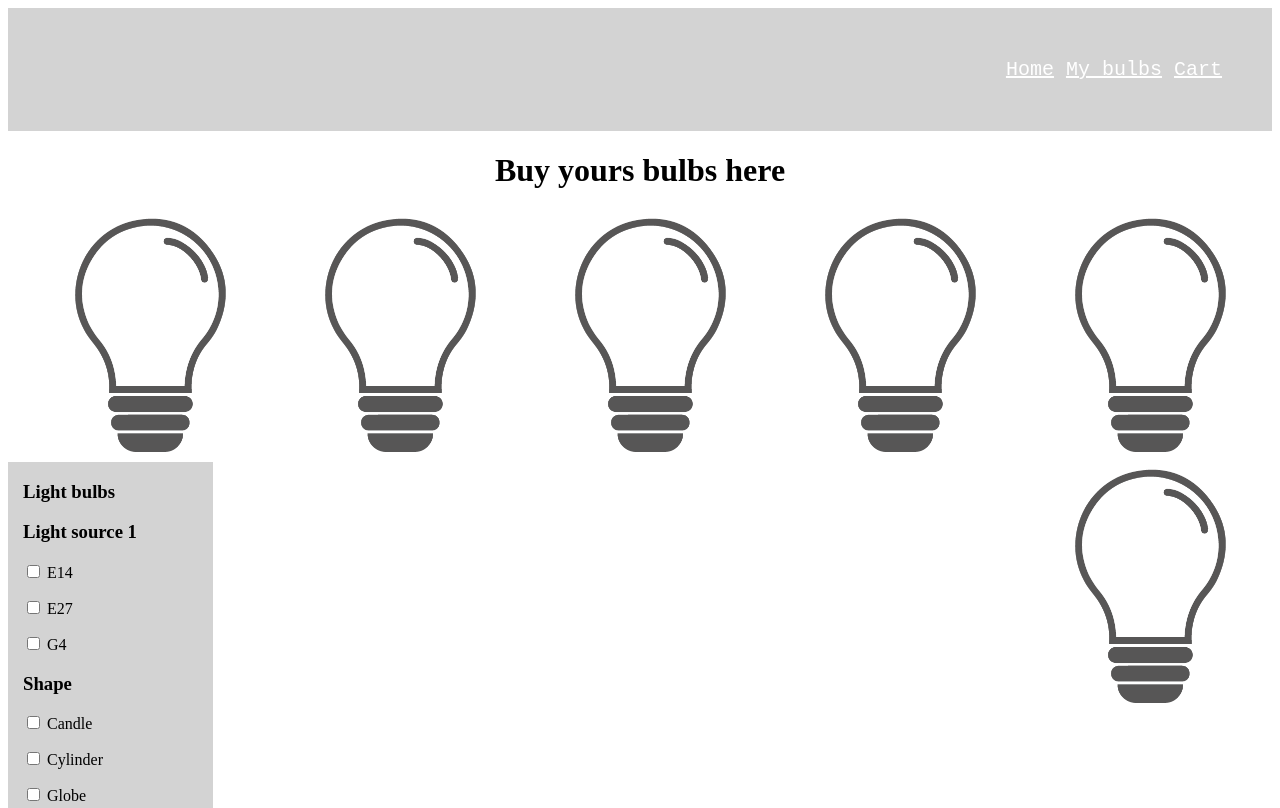
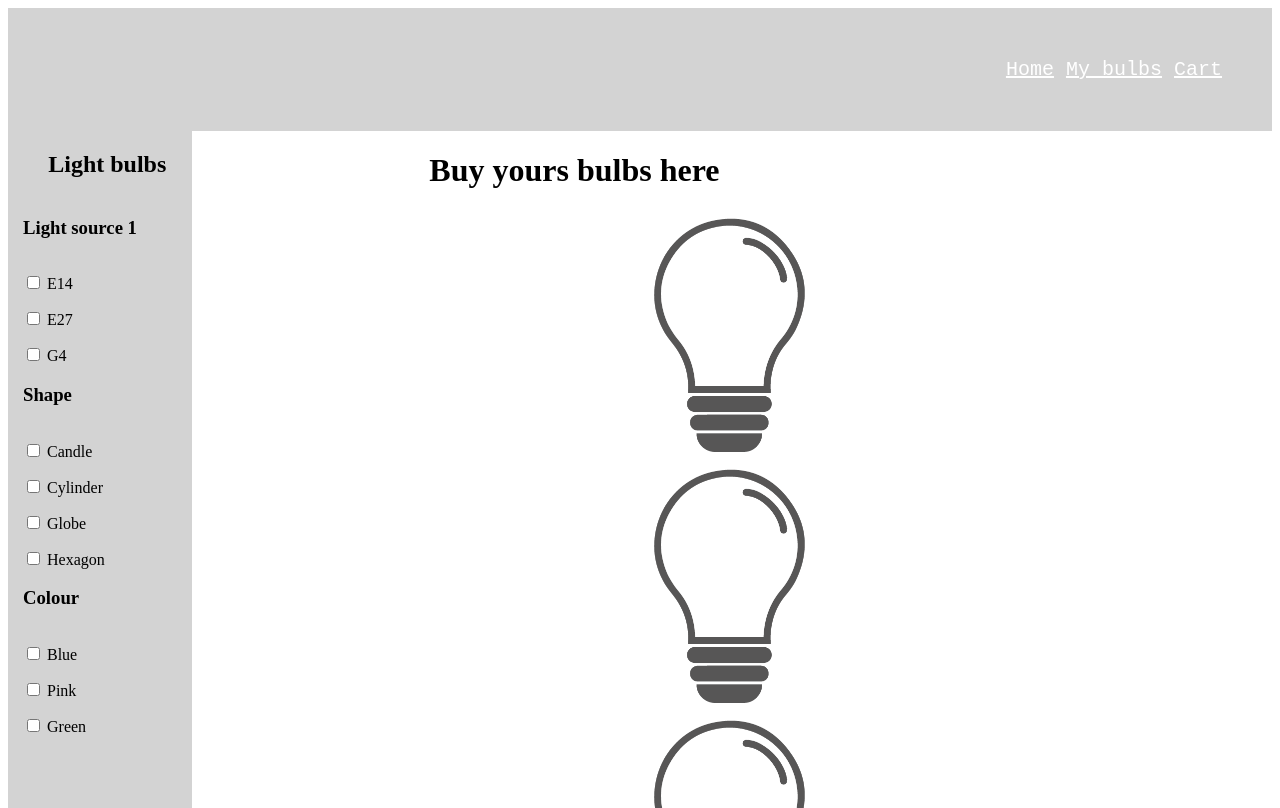
Before and after one commit to MattProficz/MyLightBulb, a plain HTML site: page LightBulb website/index.html in a window 1280 px wide. Shown: the top 808 px of the page. Drawn offline with Linux system fonts and the light colour scheme.

Commit message:
style structure

```diff
--- a/LightBulb website/index.html
+++ b/LightBulb website/index.html
@@ -15,26 +15,12 @@
     </nav>
 </header>
 
-<main class="GK">
-    <H1>Buy yours bulbs here</H1>
-
-
-<!-- TODO: workit through javascript <marquee>Buy it here ! 20% off now !</marquee>-->
-
-<a href="bulbalone.html"><img class="bulb" src="Ampoule no light.png" alt="ampoule no light"></a>
-<a href="bulbalone.html"><img class="bulb" src="Ampoule no light.png" alt="ampoule no light"></a>
-<a href="bulbalone.html"><img class="bulb" src="Ampoule no light.png" alt="ampoule no light"></a>
-<a href="bulbalone.html"><img class="bulb" src="Ampoule no light.png" alt="ampoule no light"></a>
-<a href="bulbalone.html"><img class="bulb" src="Ampoule no light.png" alt="ampoule no light"></a>
-<a href="bulbalone.html"><img class="bulb" src="Ampoule no light.png" alt="ampoule no light"></a>
-
-</main>
-
+<div class="grid-wrapper">
     <aside>
-    <h3>Light bulbs</h3>
-
+        <h2>Light bulbs</h2>
 
         <h3>Light source 1</h3>
+
             <label for="E14">
             <input type="checkbox" id="E14" name="E14" />
             <span>E14</span>
@@ -44,6 +30,7 @@
             <input type="checkbox" id="E27" name="E27" />
             <span>E27</span>
             </label>
+
             <label for="G4">
             <input type="checkbox" id="G4" name="G4" />
             <span>G4</span>
@@ -55,28 +42,34 @@
             <input type="checkbox" id="Candle" name="Candle" />
             <span>Candle</span>
             </label>
+
             <label for="Cylinder">
             <input type="checkbox" id="Cylinder" name="Cylinder" />
             <span>Cylinder</span>
             </label>
+
             <label for="Globe">
             <input type="checkbox" id="Globe" name="Globe" />
             <span>Globe</span>
             </label>
+
             <label for="Hexagon">
             <input type="checkbox" id="Hexagon" name="Hexagon" />
             <span>Hexagon</span>
             </label>
 
         <h3>Colour</h3>
+
             <label for="Blue">
             <input type="checkbox" id="Blue" name="Blue" />
             <span>Blue</span>
             </label>
+
             <label for="Pink">
             <input type="checkbox" id="Pink" name="Pink" />
             <span>Pink</span>
             </label>
+
             <label for="Green">
             <input type="checkbox" id="Green" name="Green" />
             <span>Green</span>
@@ -84,5 +77,30 @@
 
     </aside>
 
+    <main>
+        <div class=""></div>
+        <h1>Buy yours bulbs here</h1>
+<!-- TODO: workit through javascript <marquee>Buy it  here ! 20% off now !</marquee>-->
+<div class="one">
+            <a href="bulbalone.html"><img class="bulb" src="Ampoule no light.png" alt="ampoule no light"></a>
+            <a href="bulbalone.html"><img class="bulb" src="Ampoule no light.png" alt="ampoule no light"></a>
+            <a href="bulbalone.html"><img class="bulb" src="Ampoule no light.png" alt="ampoule no light"></a>
+</div>
+<div class="two">
+            <a href="bulbalone.html"><img class="bulb" src="Ampoule no light.png" alt="ampoule no light"></a>
+            <a href="bulbalone.html"><img class="bulb" src="Ampoule no light.png" alt="ampoule no light"></a>
+            <a href="bulbalone.html"><img class="bulb" src="Ampoule no light.png" alt="ampoule no light"></a>
+</div>
+
+        </main>
+
+</div>
+
+
+
+
+
+
+
 </body>
 </html>
--- a/LightBulb website/style.css
+++ b/LightBulb website/style.css
@@ -11,16 +11,41 @@ a {
     color: white;
 }
 
+
+.grid-wrapper {
+    display: grid;
+    grid-template-columns: repeat(3, 1fr);
+    grid-template-rows: repeat(2, 1fr);
+    grid-column-gap: 0px;
+    grid-row-gap: 0px;
+}
+
 aside {
+    display: flex;
+    flex-wrap: nowrap;
+    flex-direction: column;
     background-color: lightgray;
     color: black;
-    float: left;
-    width: 15%;
+    width: 40%;
     height: 100%;
     padding-left: 15px;
+    padding-bottom: 20px;
+}
 
+main {
+    display: flex;
+    flex-wrap: wrap;
+    flex-direction: row;
+}
 
+main .one {
+    grid-column: 2/3, 3/3;
+    grid-row: 1;
+}
 
+main .two {
+    grid-column: 2/3, 3/3;
+    grid-row: 2;
 }
 
 Body{
@@ -30,11 +55,13 @@ body h1,h2 {
     text-align: center;
 }
 
-body img {
+
+.bulb {
     width: 250px;
     height: 251px;
     float: right;
 }
+
 
 
 label, button{display:block; margin-top:1em;}
```
Lines whose indentation alone changed are shown as unchanged.
